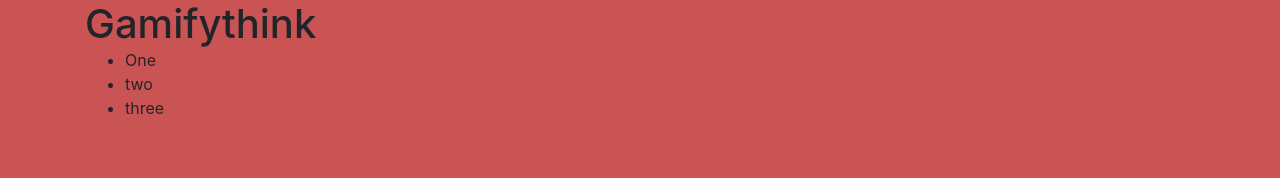
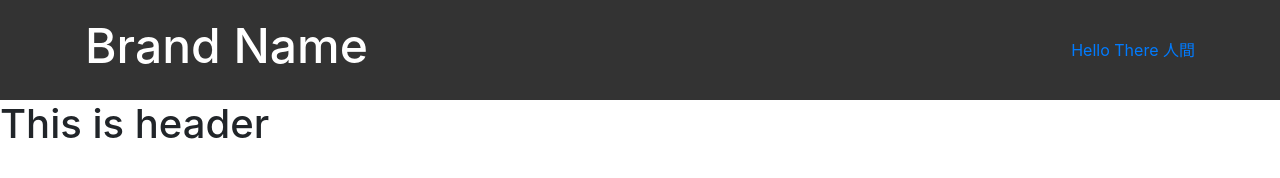
Before and after one commit to danivideda/gamifythink-frontend-prj, a plain HTML site: page index.html in a window 1280 px wide. Drawn offline with nearby package versions, Linux system fonts and the light colour scheme.

Commit message:
edit minor

```diff
--- a/css/main.css
+++ b/css/main.css
@@ -1,5 +1,12 @@
-body {
-  background-color: #ca5353; }
-
-nav #brand {
-  display: inline; }
+nav {
+  width: 100%;
+  background-color: #333;
+  color: white;
+  height: 100px; }
+  nav #main-nav {
+    display: flex;
+    justify-content: space-between;
+    align-items: center;
+    height: 100%; }
+    nav #main-nav #brand {
+      font-size: 3rem; }
--- a/index.html
+++ b/index.html
@@ -14,21 +14,24 @@
     <title>Gamifythink</title>
   </head>
   <body>
-
+    <!-- Nav -->
     <nav>
-      <div class="container flex">
-        <div id="left" class="">
-          <h1 id="brand">Gamifythink</h1>
+      <div id="main-nav" class="container">
+        <div id="left-side">
+          <h1 id="brand">Brand Name</h1>
         </div>
-        <div id="right">
-          <ul>
-            <li>One</li>
-            <li>two</li>
-            <li>three</li>
-          </ul>
+        <div id="right-side">
+          <a href="#" class="link">Hello</a>
+          <a href="#" class="link">There</a>
+          <a href="#" class="link">人間</a>
         </div>
       </div>
     </nav>
+    <!-- Header -->
+    <header>
+      <h1>This is header</h1>
+    </header>
+
 
     <!-- Optional JavaScript -->
     <script src="js/main.js"></script>
```
